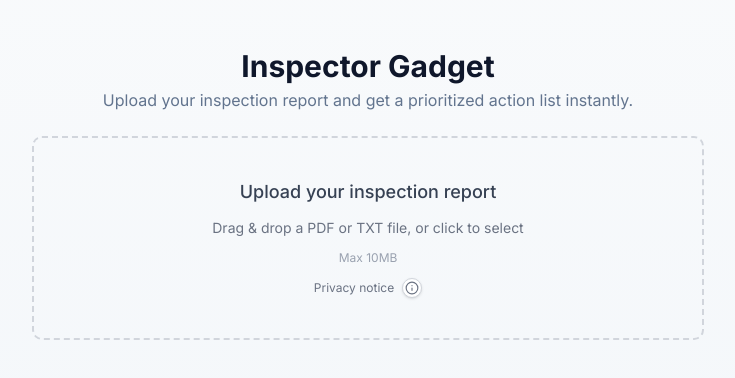
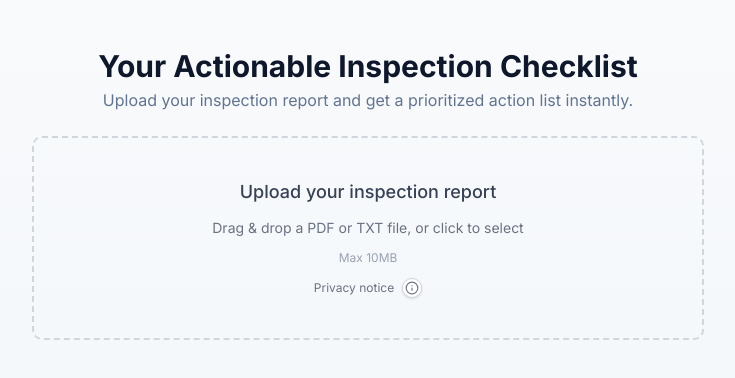
Before and after one commit to tbhogstrom/inspector-gadget, a Next.js app: page / in a window 1280 px wide. Shown: the top 378 px of the page, without its empty margins (272-1007 px from the left). Built offline with nearby package versions, Linux system fonts and the light colour scheme.

Commit message:
feat: rename app to avoid trademark issues

```diff
--- a/app/layout.tsx
+++ b/app/layout.tsx
@@ -6,7 +6,7 @@ import './globals.css';
 const inter = Inter({ subsets: ['latin'] });
 
 export const metadata: Metadata = {
-  title: 'Inspector Gadget',
+  title: 'Free Home Inspection Repair Tool: Your Actionable Checklist',
   description: 'AI-powered home inspection report analyzer',
 };
 
--- a/app/page.tsx
+++ b/app/page.tsx
@@ -49,7 +49,7 @@ export default function Home() {
     <main className="min-h-screen bg-gradient-to-b from-slate-50 to-slate-100 p-4">
       <div className="max-w-2xl mx-auto pt-8 space-y-6">
         <div className="text-center space-y-1">
-          <h1 className="text-3xl font-bold text-slate-900">Inspector Gadget</h1>
+          <h1 className="text-3xl font-bold text-slate-900">Your Actionable Inspection Checklist</h1>
           <p className="text-slate-500">Upload your inspection report and get a prioritized action list instantly.</p>
         </div>
 
```
